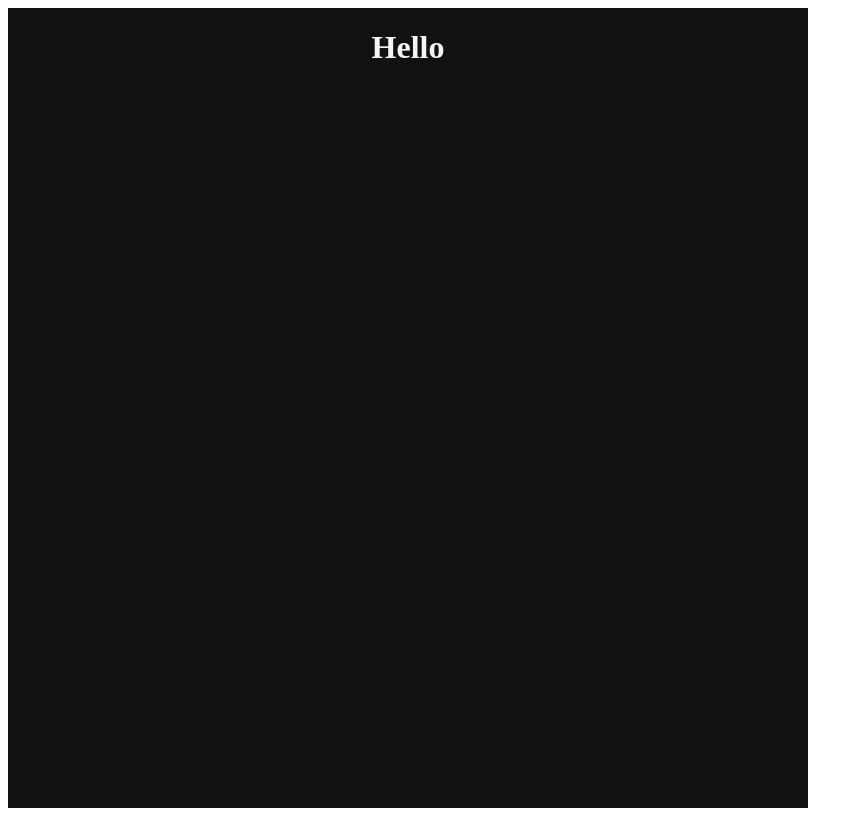
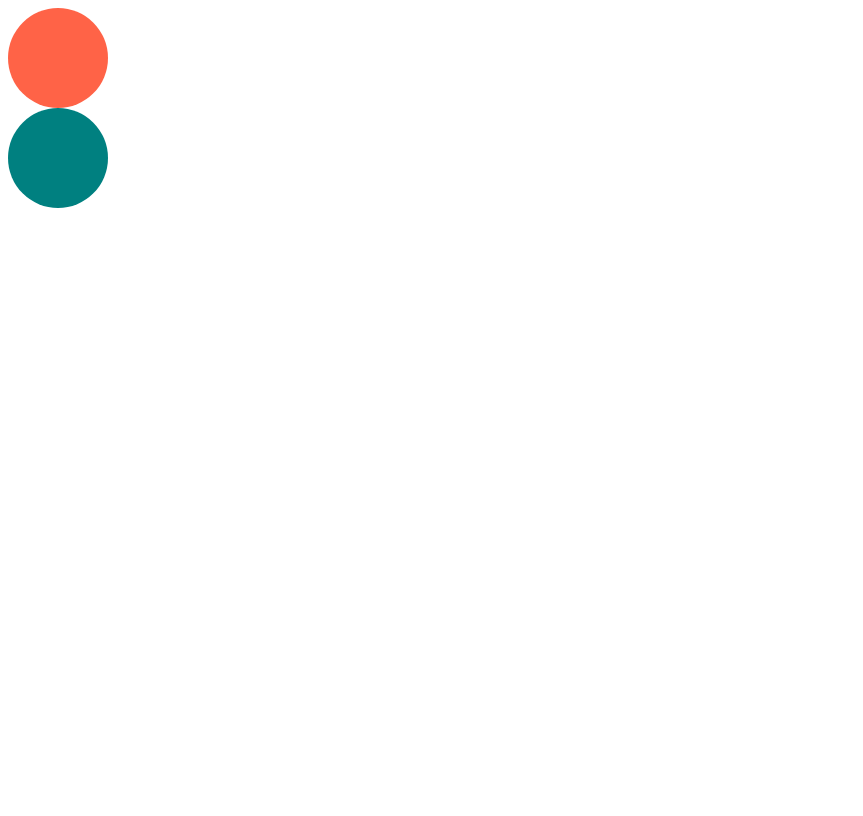
Before and after one commit to hyungjun-tech01/my-app, a React (Create React App) app: page / in a window 1280 px wide. Shown: the whole page, without its empty margins (0-863 px from the left). Built offline with nearby package versions, Linux system fonts and the light colour scheme.

Commit message:
typescript interface 테스트

```diff
--- a/src/App.tsx
+++ b/src/App.tsx
@@ -1,24 +1,12 @@
 import React from 'react';
-import styled, {keyframes}  from "styled-components";
-
-const Title = styled.h1`
-  color:${props=>props.theme.textColor};
-`;
-
-const Wrapper = styled.div`
-  height:100vh;
-  width:100vh;
-  justify-content:center;
-  align-item:center;
-  background-color:${props=>props.theme.backgroundColor};
-  display :flex ;
-  `;
+import Circle from './Circle';
 
 function App() {
   return (
-    <Wrapper>
-      <Title>Hello</Title>
-    </Wrapper>
+    <div>
+      <Circle bgColor="tomato" />
+      <Circle bgColor="teal" />
+    </div>
   );
 }
 
--- /dev/null
+++ b/src/Circle.tsx
@@ -0,0 +1,38 @@
+import styled from "styled-components";
+
+interface ContainerProps{
+    bgColor : string;
+};
+
+// tag -> styled component 로 한번 더 전달
+const Container = styled.div<ContainerProps>`
+    width : 100px;
+    height : 100px;
+    background-color : ${props => props.bgColor };
+    border-radius : 50px;
+`;
+
+// interface : typescript 에서 PropTypes와 비슷한 정의를 할 수 있는 놈/
+interface CircleProps {
+    bgColor : string;
+};
+
+
+function Circle({bgColor}:CircleProps) {
+    return (
+        <Container bgColor={bgColor}/>
+    )
+}
+export default Circle;
+
+// interface 정의
+interface PlayerShape{
+    name:string;
+    age:number;
+}
+//함수에서 interface 정의한 놈으로 parameter 정의
+const sayHello = (playerObj:PlayerShape)=>{
+    console.log(`Hello ${playerObj.name}, you are ${playerObj.age} years old`);
+}
+//함수 실행할 때 inerface 정의된대로 호출
+sayHello({name:"noco",age:30});
--- a/src/index.tsx
+++ b/src/index.tsx
@@ -1,24 +1,12 @@
 import React from 'react';
 import ReactDOM from 'react-dom/client';
 import App from './App';
-import { ThemeProvider } from 'styled-components';
-
-const darkTheme = {
-  textColor:"whitesmoke",
-  backgroundColor:"#111",
-};
-const lightTheme = {
-  textColor:"#111",
-  backgroundColor:"whitesmoke",
-}
 
 const root = ReactDOM.createRoot(
   document.getElementById('root') as HTMLElement
 );
 root.render(
-  <ThemeProvider theme={darkTheme}>
-    <React.StrictMode>
+  <React.StrictMode>
       <App />
-    </React.StrictMode>
-  </ThemeProvider>
+  </React.StrictMode>
 );
```
